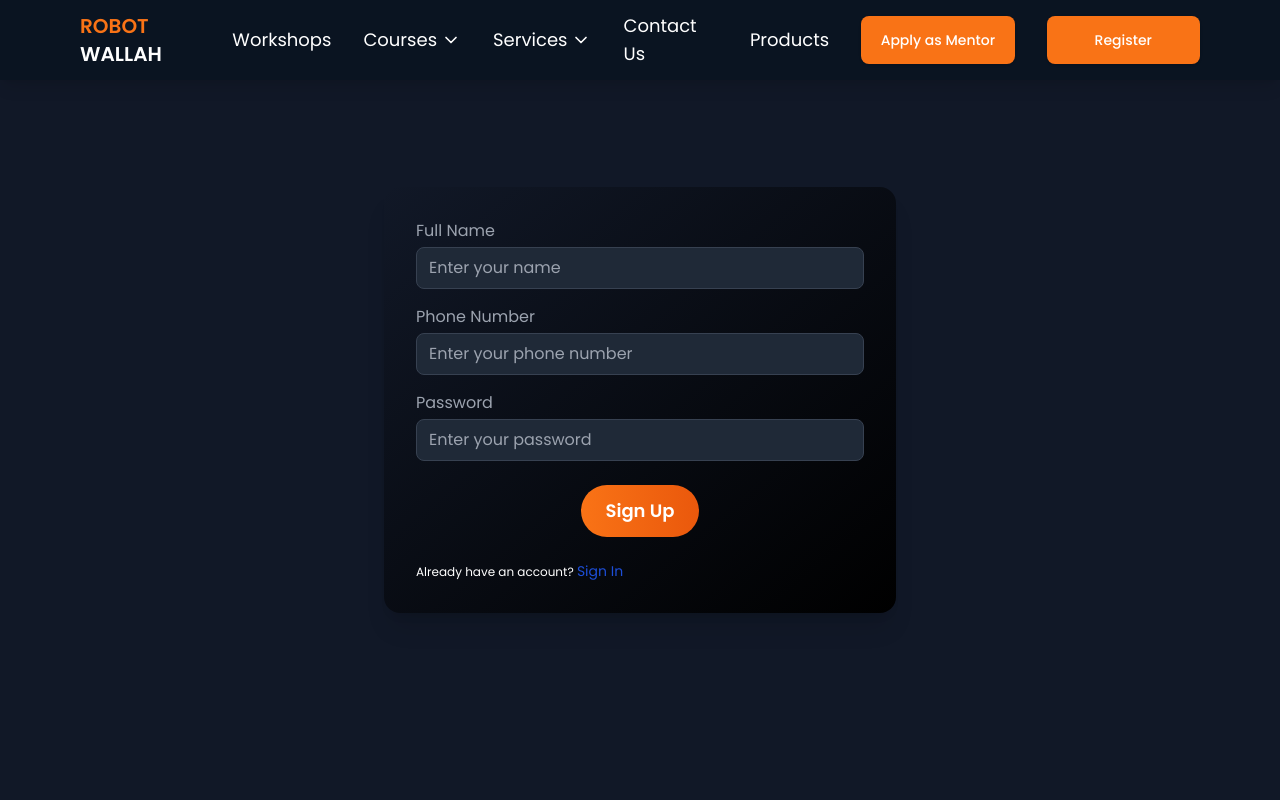
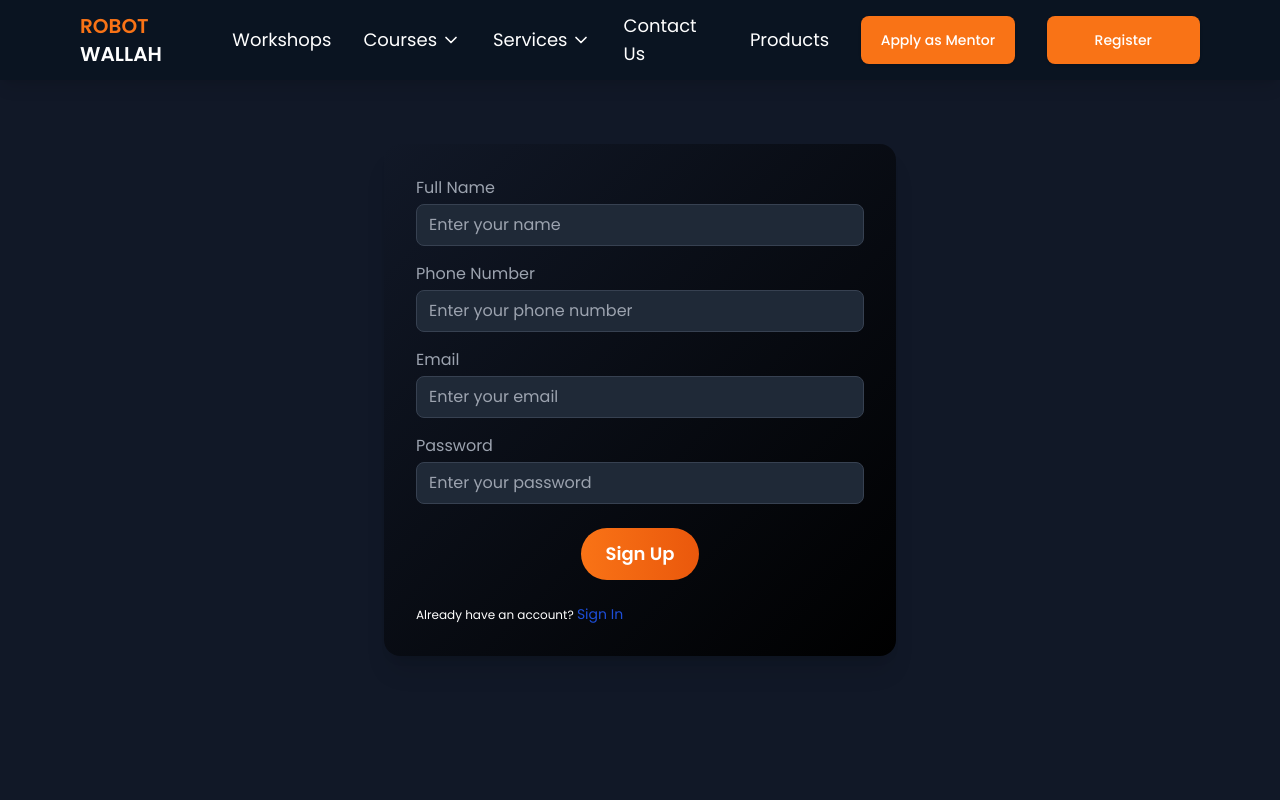
Before and after one commit to AnantBisht07/Robot_Wallah, a React (Vite) app in the folder 01start/: page /register in a window 1280 px wide. Shown: the top 800 px of the page. Built offline with nearby package versions, Linux system fonts and the light colour scheme.

Commit message:
fixed signup functionality

```diff
--- a/01start/src/pages/Register.jsx
+++ b/01start/src/pages/Register.jsx
@@ -13,6 +13,7 @@ const Register = () => {
     username: "",
     number: "",
     password: "",
+    email: "",
   });
   const [message, setMessage] = useState("");
   const [loading, setLoading] = useState(false); // Loading state
@@ -38,12 +39,13 @@ const Register = () => {
         username: "",
         password: "",
         number: "",
+        email: "",
       });
     } catch (error) {
       setMessage(
         error.response?.data?.message || "Signup failed. Please try again."
       );
-    }finally {
+    } finally {
       setLoading(false);
     }
   };
@@ -101,6 +103,21 @@ const Register = () => {
                 />
               </div>
 
+              <div className="mb-4">
+                <label htmlFor="email" className="block text-gray-400 mb-1">
+                  Email
+                </label>
+                <input
+                  type="email"
+                  name="email"
+                  value={formData.email}
+                  onChange={handleChange}
+                  required
+                  className="w-full bg-gray-800 border border-gray-700 rounded-lg px-3 py-2 text-white focus:outline-none focus:ring-2 focus:ring-orange-500 transition-all"
+                  placeholder="Enter your email"
+                />
+              </div>
+
               <div className="mb-6">
                 <label htmlFor="password" className="block text-gray-400 mb-1">
                   Password
@@ -150,7 +167,6 @@ const Register = () => {
                   ) : (
                     "Sign Up"
                   )}
-
                 </button>
                 <h4 className="text-xs mt-6 text-left">
                   Already have an account?{" "}
```
